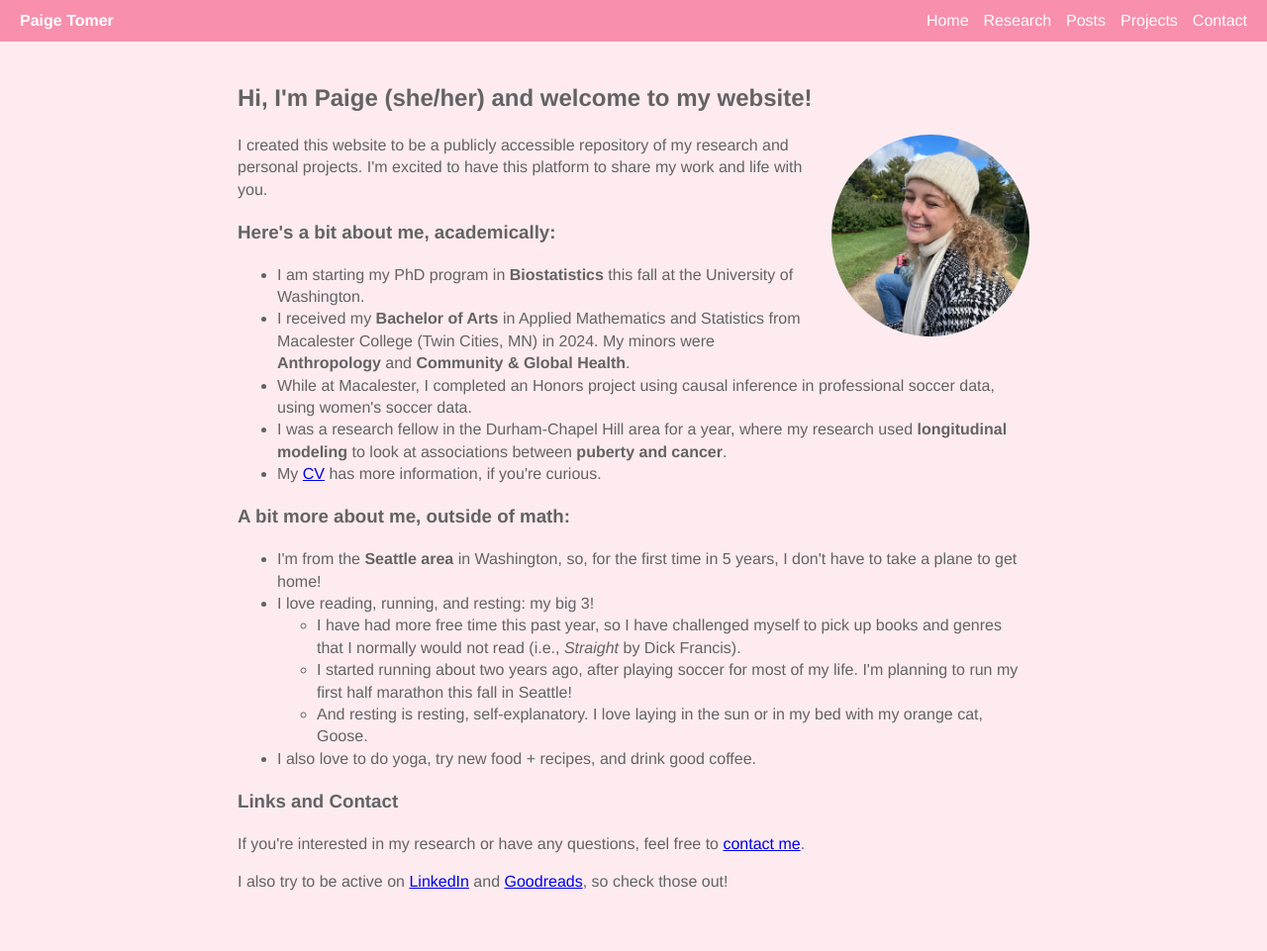
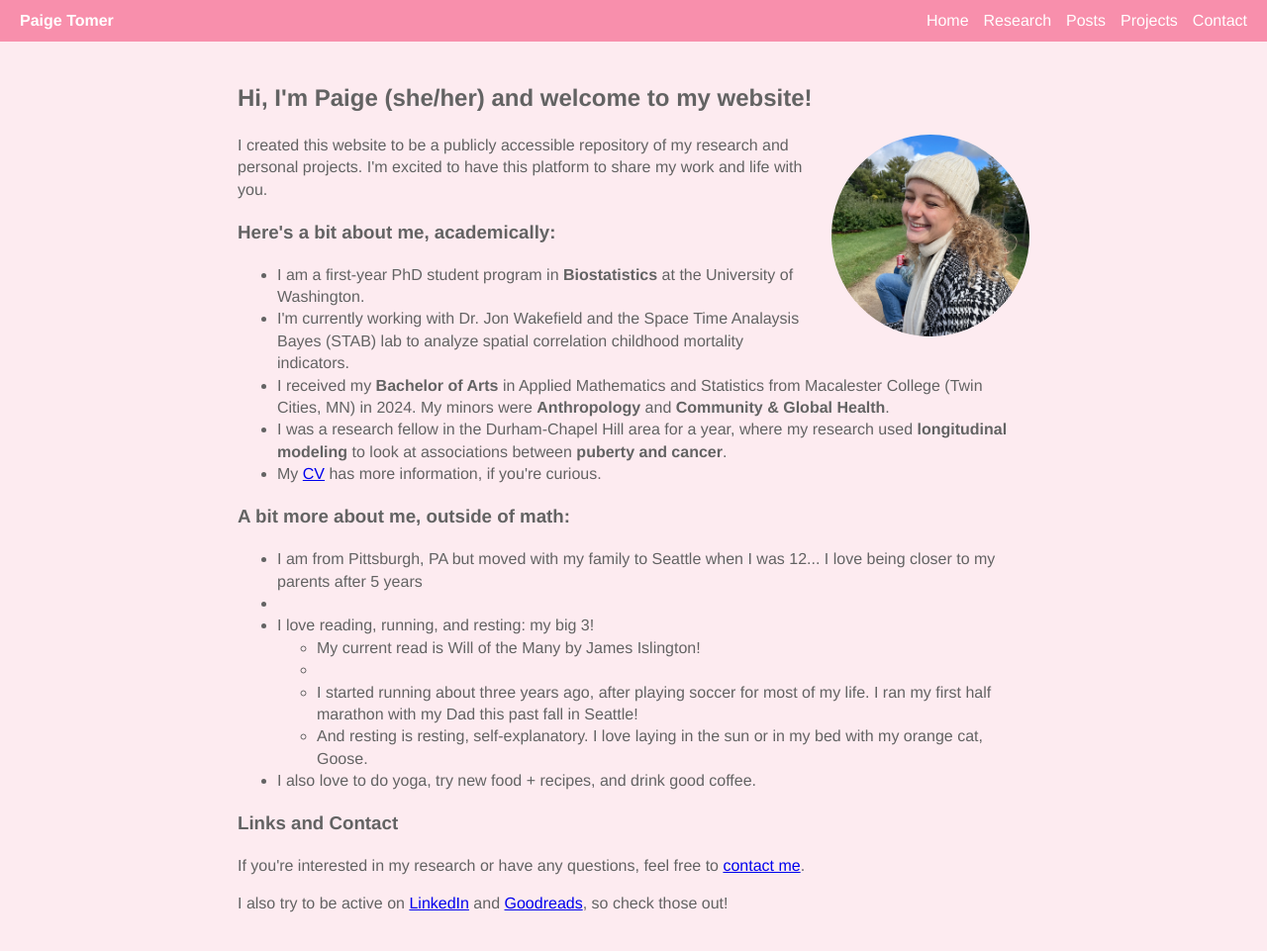
Before and after one commit to petomer-codes/petomer-website, a Jekyll site: the page built from index.html, in a window 1280 px wide. Shown: the whole page at 99% size. Built offline with Jekyll 4.4.1, drawn with Linux system fonts in a browser that asks for light colours; before the commit the page ends 938 px from its top, so only the background shows below that.

Commit message:
Revise personal details and improve grammar in index.html
Updated personal information and corrected grammar in the bio.

```diff
--- a/index.html
+++ b/index.html
@@ -11,20 +11,20 @@ title: Home Page & About Me
 
 <h3>Here's a bit about me, academically:</h3>
 <ul>
-  <li>I am starting my PhD program in <strong>Biostatistics</strong> this fall at the University of Washington. </li>
+  <li>I am a first-year PhD student program in <strong>Biostatistics</strong> at the University of Washington. </li>
+  <li>I'm currently working with Dr. Jon Wakefield and the Space Time Analaysis Bayes (STAB) lab to analyze spatial correlation childhood mortality indicators. </li>
   <li>I received my <strong>Bachelor of Arts</strong> in Applied Mathematics and Statistics from Macalester College (Twin Cities, MN) in 2024. My minors were <strong>Anthropology</strong> and <strong>Community & Global Health</strong>.</li>
-  <li>While at Macalester, I completed an Honors project using causal inference in professional soccer data, using women's soccer data.</li>
   <li>I was a research fellow in the Durham-Chapel Hill area for a year, where my research used <strong>longitudinal modeling</strong> to look at associations between <strong>puberty and cancer</strong>.</li>
   <li>My <a href="Tomer_CV_website_2025.pdf" target="_blank">CV</a> has more information, if you're curious.</li>
 </ul>
 
 <h3>A bit more about me, outside of math:</h3>
 <ul>
-  <li>I'm from the <strong>Seattle area</strong> in Washington, so, for the first time in 5 years, I don't have to take a plane to get home!</li>
+  <li>I am from Pittsburgh, PA but moved with my family to Seattle when I was 12... I love being closer to my parents after 5 years <li>
   <li>I love reading, running, and resting: my big 3!
     <ul>
-      <li>I have had more free time this past year, so I have challenged myself to pick up books and genres that I normally would not read (i.e., <em>Straight</em> by Dick Francis).</li>
-      <li>I started running about two years ago, after playing soccer for most of my life. I'm planning to run my first half marathon this fall in Seattle!</li>
+      <li>My current read is Will of the Many by James Islington!<li>
+      <li>I started running about three years ago, after playing soccer for most of my life. I ran my first half marathon with my Dad this past fall in Seattle!</li>
       <li>And resting is resting, self-explanatory. I love laying in the sun or in my bed with my orange cat, Goose.</li>
     </ul>
   </li>
```
